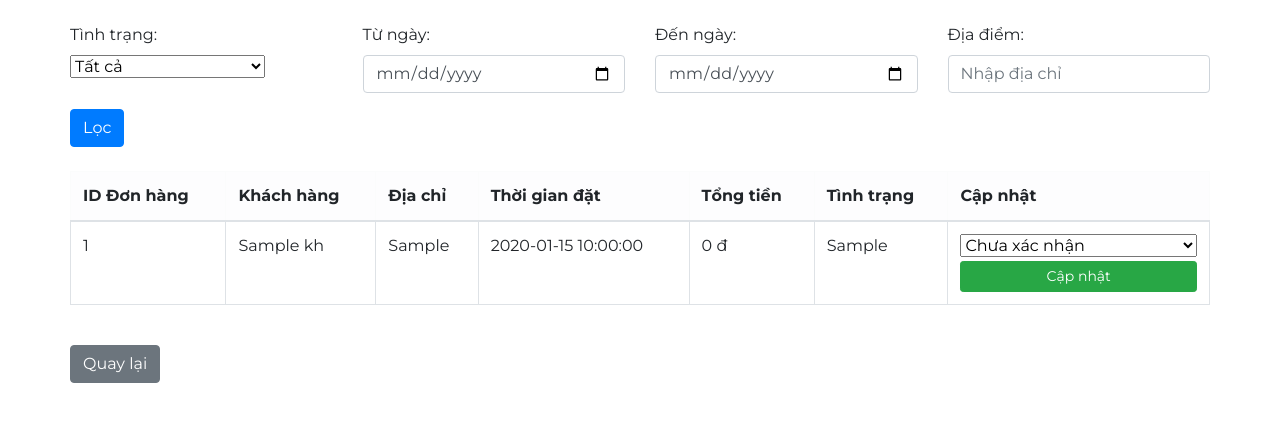
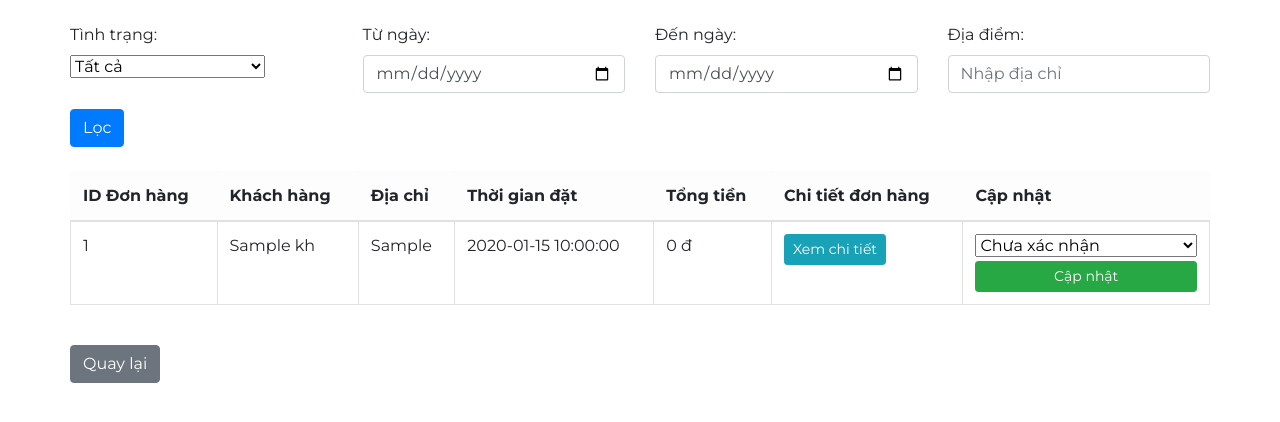
Before and after one commit to deads1ar/-n-ph-n-t-ch-thi-t-k-h-ng-i-t-ng, a PHP site: page /BTweb/Qldh.php in a window 1280 px wide. Shown: the part 261-683 px from the top of the page. Run offline with PHP 8.4, Linux system fonts and the light colour scheme; tables that the repository leaves empty or names only in its code hold one stand-in row (values such as "Sample post").

Commit message:
Update Qldh.php

```diff
--- a/BTweb/Qldh.php
+++ b/BTweb/Qldh.php
@@ -89,7 +89,7 @@ $orders = $stmt->fetchAll(PDO::FETCH_ASSOC);
                     <th>Địa chỉ</th>
                     <th>Thời gian đặt</th>
                     <th>Tổng tiền</th>
-                    <th>Tình trạng</th>
+                    <th>Chi tiết đơn hàng</th>
                     <th>Cập nhật</th>
                 </tr>
             </thead>
@@ -101,7 +101,9 @@ $orders = $stmt->fetchAll(PDO::FETCH_ASSOC);
                         <td><?= htmlspecialchars($order['DC']) ?></td>
                         <td><?= $order['TIME'] ?></td>
                         <td><?= number_format($order['TONG'], 0, ',', '.') . ' đ' ?></td>
-                        <td><?= $order['TRANGTHAI'] ?></td>
+                        <td>
+                            <a href="detailbill.php?iddh=<?= $order['IDDH'] ?>" class="btn btn-sm btn-info">Xem chi tiết</a>
+                        </td>
                         <td>
                             <form method="post" class="d-flex flex-column">
                                 <input type="hidden" name="iddh" value="<?= $order['IDDH'] ?>">
```
